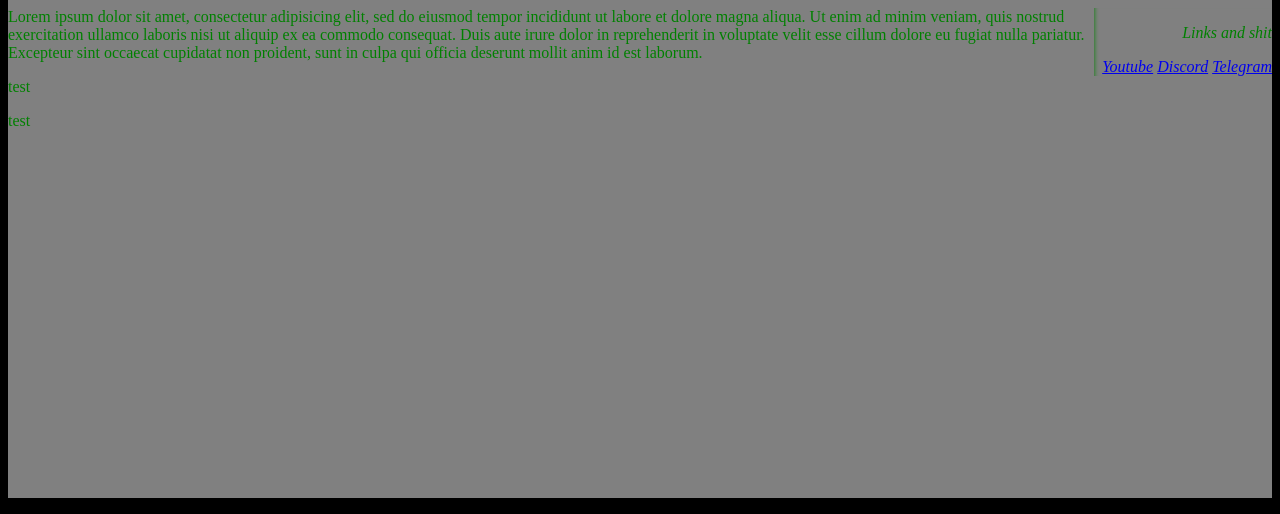
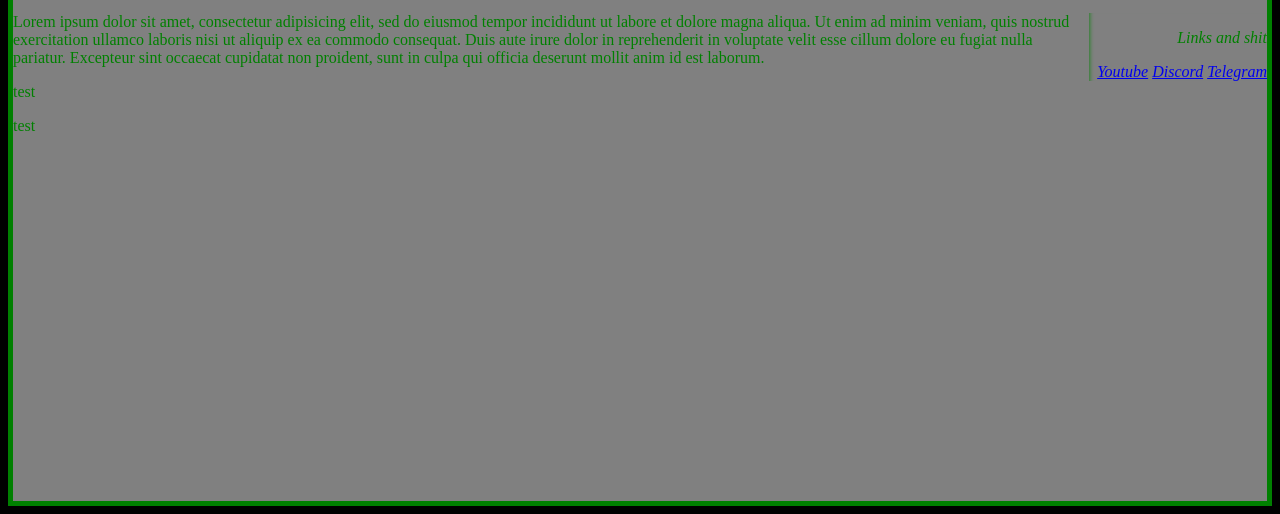
Before and after one commit to AnonDel/Anondel.github.io, a plain HTML site: page index.html in a window 1280 px wide. Shown: the part 286-800 px from the top of the page. Drawn offline with Linux system fonts and the light colour scheme.

Commit message:
border changes

```diff
--- a/styles/style.css
+++ b/styles/style.css
@@ -6,9 +6,7 @@ p {
 }
 body {
 	background-color: gray;
-	border: 1px;
-	border-color: green
-	;
+	border: 5px solid green;
 }
 aside {
 	size: 80%;
@@ -21,4 +19,4 @@ aside {
 }
 link {
 	color: green;
-	}}
+	 }
```
